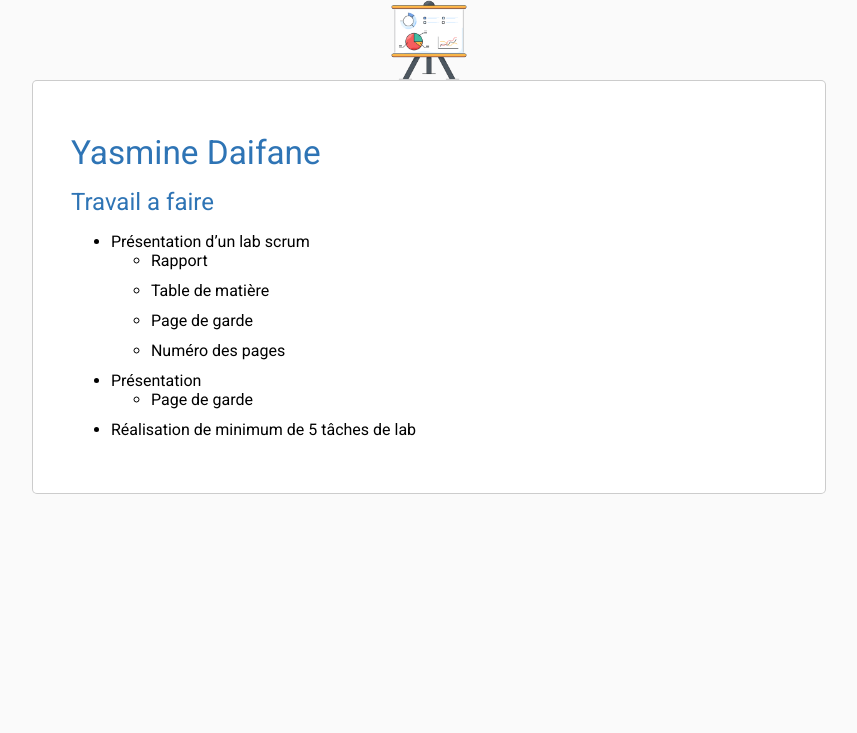
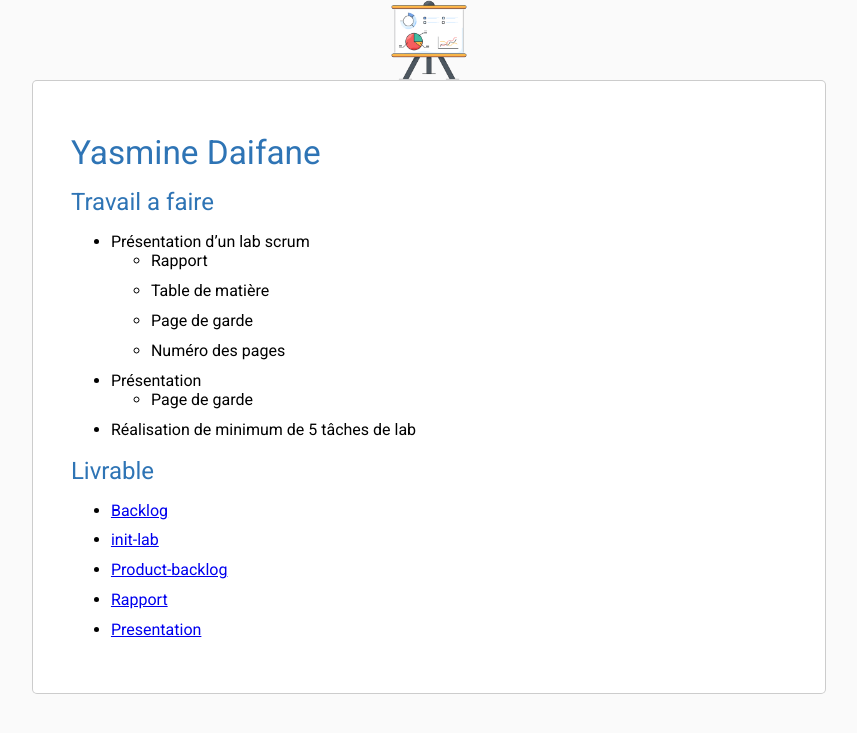
Before and after one commit to solicoders/evaluation, a Jekyll site: the page built from docs/C4-Collaboration-gestion-de-projet/c4-collaboration-gestion-de-projet_yasmine-daifane.md, in a window 1280 px wide. Shown: the top 733 px of the page, without its empty margins (211-1068 px from the left). Built offline with Jekyll 4.4.1, drawn with Linux system fonts in a browser that asks for light colours; our own code applies the rules of GitHub Pages for plain Markdown files.

Commit message:
update livrabmle

```diff
--- a/docs/C4-Collaboration-gestion-de-projet/c4-collaboration-gestion-de-projet_yasmine-daifane.md
+++ b/docs/C4-Collaboration-gestion-de-projet/c4-collaboration-gestion-de-projet_yasmine-daifane.md
@@ -11,3 +11,16 @@
 - Présentation
   - Page de garde
 - Réalisation de minimum de 5 tâches de lab
+
+## Livrable
+
+
+- [Backlog](https://github.com/labs-web/lab-scrum/issues/4)
+
+- [init-lab](https://github.com/labs-web/lab-scrum/issues/7)
+
+- [Product-backlog](https://github.com/labs-web/lab-scrum/issues/2)
+
+- [Rapport](https://github.com/labs-web/lab-scrum/issues/31)
+
+- [Presentation](https://github.com/labs-web/lab-scrum/issues/32)
```
